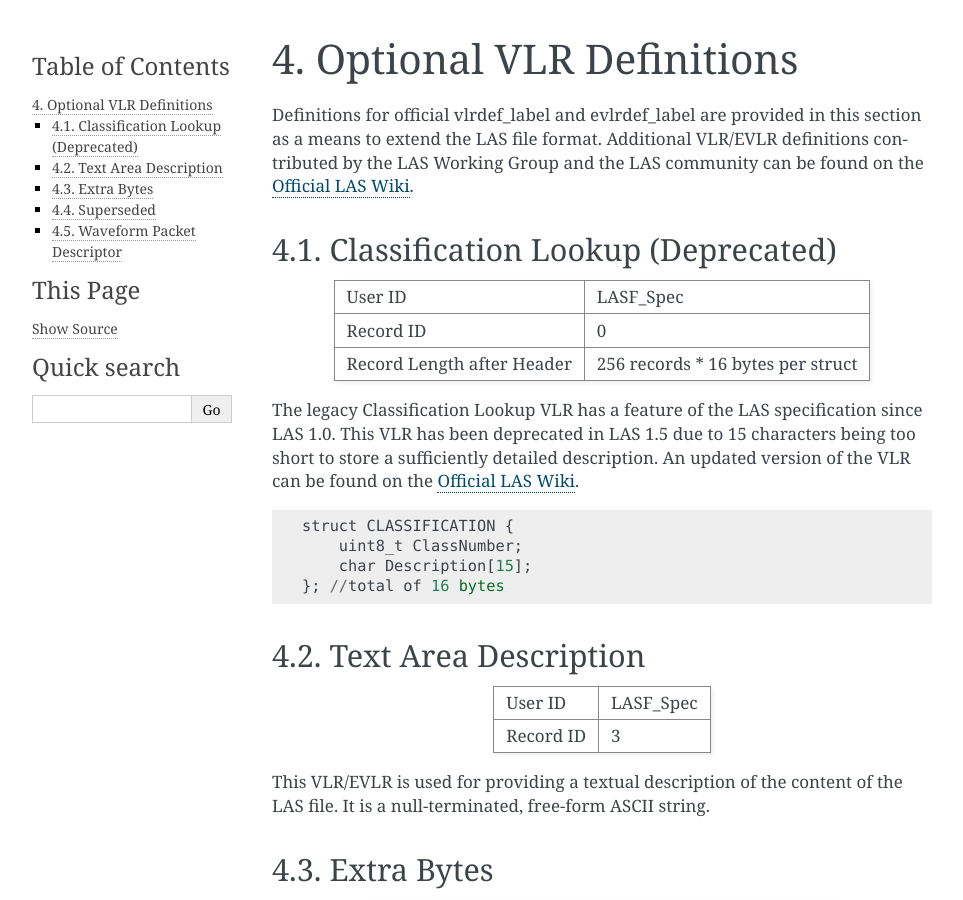
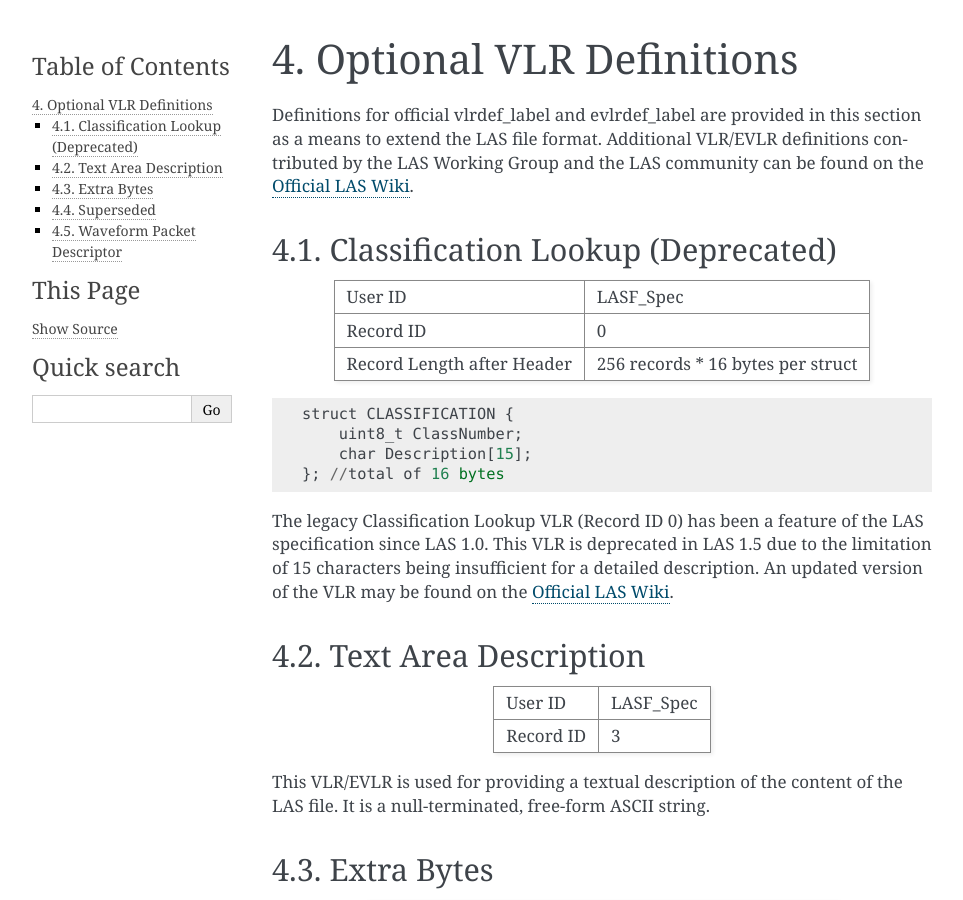
Before and after one commit to ASPRSorg/LAS, a Sphinx documentation site: the page built from source/04_optional_vlrs.txt, in a window 1280 px wide and 900 px high. Shown: the whole window, without its empty margins (148-1111 px from the left). Built offline with Sphinx 7.4.7, drawn with Linux system fonts in a browser that asks for light colours; the version number could not be read and is left out.

Commit message:
Wording changes to deprecation notice. #82

```diff
--- a/source/04_optional_vlrs.txt
+++ b/source/04_optional_vlrs.txt
@@ -23,17 +23,18 @@ Classification Lookup (Deprecated)
 | Record Length after Header | 256 records * 16 bytes per struct |
 +----------------------------+-----------------------------------+
 
-The legacy Classification Lookup VLR has a feature of the LAS specification
-since LAS 1.0. This VLR has been deprecated in LAS 1.5 due to 15 characters
-being too short to store a sufficiently detailed description. An updated
-version of the VLR can be found on the :ref:`Official LAS Wiki <laswiki_link>`.
-
 ::
 
     struct CLASSIFICATION {
         uint8_t ClassNumber;
         char Description[15];
     }; //total of 16 bytes
+
+The legacy Classification Lookup VLR (Record ID 0) has been a feature of the LAS specification
+since LAS 1.0. This VLR is deprecated in LAS 1.5 due to the limitation of
+15 characters being insufficient for a detailed description. An updated
+version of the VLR may be found on the :ref:`Official LAS Wiki <laswiki_link>`.
+
 
 Text Area Description
 ................................................................................
```
